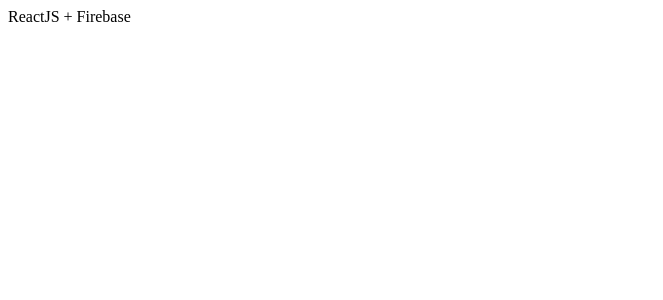
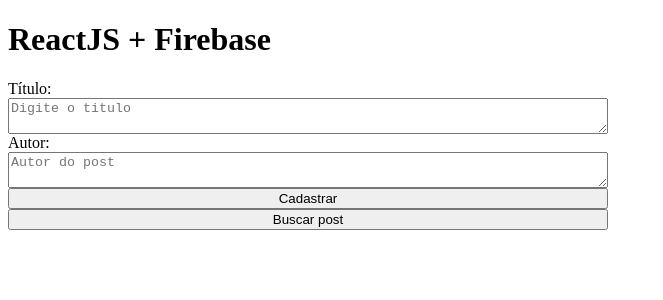
Before and after one commit to DavidGBbr/React-Firebase, a React (Create React App) app: page / in a window 1280 px wide. Shown: the top 300 px of the page, without its empty margins (0-663 px from the left). Built offline with nearby package versions, Linux system fonts and the light colour scheme.

Commit message:
Consumindo banco de dados

```diff
--- a/src/App.js
+++ b/src/App.js
@@ -1,7 +1,62 @@
+import { useState } from "react";
 import { db } from "./firebaseConnection";
+import { doc, collection, addDoc, getDoc } from "firebase/firestore";
+
+import "./app.css";
 
 function App() {
-  return <div>ReactJS + Firebase</div>;
+  const [title, setTitle] = useState();
+  const [author, setAuthor] = useState();
+
+  async function handleAdd() {
+    await addDoc(collection(db, "posts"), { title, author })
+      .then(() => {
+        console.log("DADOS CADASTRADOS COM SUCESSO!");
+        setTitle("");
+        setAuthor("");
+      })
+      .catch((error) => console.log("GEROU ERRO " + error));
+  }
+
+  async function getPost() {
+    const postRef = doc(db, "posts", "12345");
+
+    await getDoc(postRef)
+      .then((snapshot) => {
+        setAuthor(snapshot.data().author);
+        setTitle(snapshot.data().title);
+      })
+      .catch((error) => {
+        console.log("Erro ao buscar ", error);
+      });
+  }
+
+  return (
+    <div>
+      <h1>ReactJS + Firebase</h1>
+
+      <div className="container">
+        <label>Título:</label>
+        <textarea
+          type="text"
+          placeholder="Digite o titulo"
+          value={title}
+          onChange={(e) => setTitle(e.target.value)}
+        />
+
+        <label>Autor:</label>
+        <textarea
+          type="text"
+          placeholder="Autor do post"
+          value={author}
+          onChange={(e) => setAuthor(e.target.value)}
+        />
+
+        <button onClick={handleAdd}>Cadastrar</button>
+        <button onClick={getPost}>Buscar post</button>
+      </div>
+    </div>
+  );
 }
 
 export default App;
--- /dev/null
+++ b/src/app.css
@@ -0,0 +1,5 @@
+.container {
+  width: 600px;
+  display: flex;
+  flex-direction: column;
+}
--- a/src/firebaseConnection.js
+++ b/src/firebaseConnection.js
@@ -1,4 +1,4 @@
-import { initilizeApp } from "firebase/app";
+import { initializeApp } from "firebase/app";
 import { getFirestore } from "firebase/firestore";
 
 const firebaseConfig = {
@@ -11,6 +11,6 @@
   measurementId: "G-5XK3G96YY8",
 };
 
-const firebaseApp = initilizeApp(firebaseConfig);
+const firebaseApp = initializeApp(firebaseConfig);
 
 export const db = getFirestore(firebaseApp);
```
